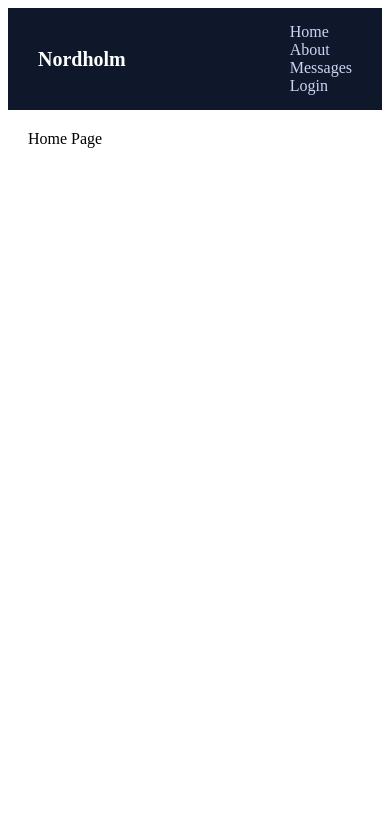
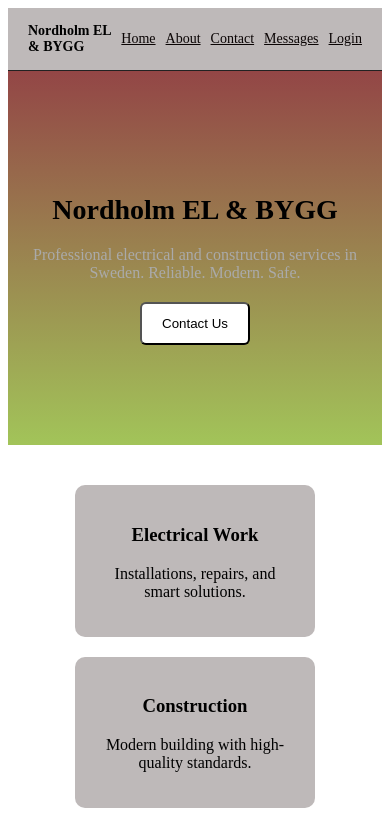
Before and after one commit to NeedOP/Nordholm, a React (Vite) app in the folder Nordholm-frontend/: page / in a window 390 px wide. Shown: the top 826 px of the page. Built offline with nearby package versions, Linux system fonts and the light colour scheme.

Commit message:
fix: SPA routing issue on Vercel, responsive design, contact page, modern styling

```diff
--- a/Nordholm-frontend/src/App.tsx
+++ b/Nordholm-frontend/src/App.tsx
@@ -1,7 +1,9 @@
 import { BrowserRouter, Routes, Route } from "react-router-dom";
 import Navbar from "./components/Navbar";
+import Home from "./pages/Home";
 import Messages from "./pages/Messages";
 import About from "./pages/About";
+import Contact from "./pages/Contact";
 import Login from "./pages/Auth";
 
 function App() {
@@ -10,8 +12,9 @@ function App() {
             <Navbar />
 
             <Routes>
-                <Route path="/" element={<div style={{padding: "20px"}}>Home Page</div>} />
+                <Route path="/" element={<Home />} />
                 <Route path="/about" element={<About />} />
+                <Route path="/contact" element={<Contact />} />
                 <Route path="/messages" element={<Messages />} />
                 <Route path="/login" element={<Login />} />
             </Routes>
--- a/Nordholm-frontend/src/components/Navbar.tsx
+++ b/Nordholm-frontend/src/components/Navbar.tsx
@@ -4,11 +4,12 @@ import "../styles/navbar.css";
 function Navbar() {
     return (
         <nav className="navbar">
-            <div className="logo">Nordholm</div>
+            <div className="logo">Nordholm EL & BYGG</div>
 
             <div className="nav-links">
                 <Link to="/">Home</Link>
                 <Link to="/about">About</Link>
+                <Link to="/contact">Contact</Link>
                 <Link to="/messages">Messages</Link>
                 <Link to="/login">Login</Link>
             </div>
--- a/Nordholm-frontend/src/index.css
+++ b/Nordholm-frontend/src/index.css
@@ -1,111 +1,21 @@
-:root {
-  --text: #6b6375;
-  --text-h: #08060d;
-  --bg: #fff;
-  --border: #e5e4e7;
-  --code-bg: #f4f3ec;
-  --accent: #aa3bff;
-  --accent-bg: rgba(170, 59, 255, 0.1);
-  --accent-border: rgba(170, 59, 255, 0.5);
-  --social-bg: rgba(244, 243, 236, 0.5);
-  --shadow:
-    rgba(0, 0, 0, 0.1) 0 10px 15px -3px, rgba(0, 0, 0, 0.05) 0 4px 6px -2px;
-
-  --sans: system-ui, 'Segoe UI', Roboto, sans-serif;
-  --heading: system-ui, 'Segoe UI', Roboto, sans-serif;
-  --mono: ui-monospace, Consolas, monospace;
-
-  font: 18px/145% var(--sans);
-  letter-spacing: 0.18px;
-  color-scheme: light dark;
-  color: var(--text);
-  background: var(--bg);
-  font-synthesis: none;
-  text-rendering: optimizeLegibility;
-  -webkit-font-smoothing: antialiased;
-  -moz-osx-font-smoothing: grayscale;
-
-  @media (max-width: 1024px) {
-    font-size: 16px;
-  }
-}
-
-@media (prefers-color-scheme: dark) {
-  :root {
-    --text: #9ca3af;
-    --text-h: #f3f4f6;
-    --bg: #16171d;
-    --border: #2e303a;
-    --code-bg: #1f2028;
-    --accent: #c084fc;
-    --accent-bg: rgba(192, 132, 252, 0.15);
-    --accent-border: rgba(192, 132, 252, 0.5);
-    --social-bg: rgba(47, 48, 58, 0.5);
-    --shadow:
-      rgba(0, 0, 0, 0.4) 0 10px 15px -3px, rgba(0, 0, 0, 0.25) 0 4px 6px -2px;
-  }
-
-  #social .button-icon {
-    filter: invert(1) brightness(2);
-  }
-}
-
-#root {
-  width: 1126px;
-  max-width: 100%;
-  margin: 0 auto;
-  text-align: center;
-  border-inline: 1px solid var(--border);
-  min-height: 100svh;
-  display: flex;
-  flex-direction: column;
+* {
+  margin: 0;
+  padding: 0;
   box-sizing: border-box;
 }
 
 body {
-  margin: 0;
+  font-family: Arial, sans-serif;
+  background: #0a0a0a;
+  color: #f5f5f5;
 }
 
-h1,
-h2 {
-  font-family: var(--heading);
-  font-weight: 500;
-  color: var(--text-h);
+a {
+  text-decoration: none;
+  color: inherit;
 }
 
-h1 {
-  font-size: 56px;
-  letter-spacing: -1.68px;
-  margin: 32px 0;
-  @media (max-width: 1024px) {
-    font-size: 36px;
-    margin: 20px 0;
-  }
+button {
+  cursor: pointer;
+  border: none;
 }
-h2 {
-  font-size: 24px;
-  line-height: 118%;
-  letter-spacing: -0.24px;
-  margin: 0 0 8px;
-  @media (max-width: 1024px) {
-    font-size: 20px;
-  }
-}
-p {
-  margin: 0;
-}
-
-code,
-.counter {
-  font-family: var(--mono);
-  display: inline-flex;
-  border-radius: 4px;
-  color: var(--text-h);
-}
-
-code {
-  font-size: 15px;
-  line-height: 135%;
-  padding: 4px 8px;
-  background: var(--code-bg);
-}
--- a/Nordholm-frontend/src/pages/About.tsx
+++ b/Nordholm-frontend/src/pages/About.tsx
@@ -21,7 +21,9 @@ function About() {
                 advanced invoice management.
             </p>
         </div>
+
     );
+
 }
 
 export default About;
--- /dev/null
+++ b/Nordholm-frontend/src/pages/Contact.tsx
@@ -0,0 +1,30 @@
+import "../styles/contact.css";
+
+function Contact() {
+    return (
+        <div className="contact-container">
+            <h1>Contact Us</h1>
+
+            <p>
+                Nordholm EL & BYGG provides electrical and construction services
+                with a focus on quality, safety, and modern solutions.
+            </p>
+
+            <div className="contact-info">
+                <p><strong>Email:</strong> info@nordholmbygg.se</p>
+                <p><strong>Phone:</strong> +46 70 123 45 67</p>
+                <p><strong>Address:</strong> Stockholm, Sweden</p>
+            </div>
+
+            <div className="contact-form">
+                <input placeholder="Your name" />
+                <input placeholder="Your email" />
+                <textarea placeholder="Your message" />
+
+                <button>Send Message</button>
+            </div>
+        </div>
+    );
+}
+
+export default Contact;
--- a/Nordholm-frontend/src/pages/Home.tsx
+++ b/Nordholm-frontend/src/pages/Home.tsx
@@ -1,7 +1,36 @@
+import "../styles/home.css";
+
 function Home() {
     return (
-        <div>
-            <h1>Welcome to Faktura App test(3)</h1>
+        <div className="home">
+
+            <section className="hero">
+                <h1>Nordholm EL & BYGG</h1>
+                <p>
+                    Professional electrical and construction services in Sweden.
+                    Reliable. Modern. Safe.
+                </p>
+
+                <button>Contact Us</button>
+            </section>
+
+            <section className="services">
+                <div className="card">
+                    <h3>Electrical Work</h3>
+                    <p>Installations, repairs, and smart solutions.</p>
+                </div>
+
+                <div className="card">
+                    <h3>Construction</h3>
+                    <p>Modern building with high-quality standards.</p>
+                </div>
+
+                <div className="card">
+                    <h3>Maintenance</h3>
+                    <p>Reliable service and long-term support.</p>
+                </div>
+            </section>
+
         </div>
     );
 }
--- a/Nordholm-frontend/src/styles/about.css
+++ b/Nordholm-frontend/src/styles/about.css
@@ -8,3 +8,10 @@
 .about-container h1 {
     margin-bottom: 20px;
 }
+.about-container h1 {
+    color: black;
+}
+
+.about-container p {
+    color: black;
+}
--- a/Nordholm-frontend/src/styles/chat.css
+++ b/Nordholm-frontend/src/styles/chat.css
@@ -45,22 +45,23 @@
 }
 
 .message {
+    max-width: 60%;
     padding: 10px;
+    border-radius: 10px;
     margin: 5px;
-    border-radius: 10px;
-    max-width: 60%;
+    word-wrap: break-word;
 }
 
-.message.sent {
+.sent {
+    background: #2563eb;
     align-self: flex-end;
-    background-color: #4caf50;
-    color: white;
 }
 
-.message.received {
+.received {
+    background: #222;
     align-self: flex-start;
-    background-color: #e5e5e5;
 }
+
 
 /* INPUT */
 .input-area {
@@ -85,7 +86,7 @@
     font-weight: bold;
     border-left: 4px solid red;
 }
-/* 📱 MOBILE SUPPORT */
+
 @media (max-width: 768px) {
 
     .app-container {
@@ -94,17 +95,35 @@
 
     .sidebar {
         width: 100%;
-        height: 200px;
         display: flex;
         overflow-x: auto;
+        padding: 10px;
+        gap: 10px;
     }
 
     .user-item {
-        min-width: 150px;
-        margin-right: 10px;
+        min-width: 140px;
     }
 
     .chat-area {
-        height: calc(100vh - 200px);
+        height: calc(100vh - 140px);
+    }
+
+    .messages {
+        padding: 5px;
+    }
+
+    .message {
+        max-width: 80%;
+        font-size: 14px;
+    }
+
+    .input-area {
+        flex-direction: column;
+        gap: 5px;
+    }
+
+    .input-area input {
+        width: 100%;
     }
 }
--- /dev/null
+++ b/Nordholm-frontend/src/styles/contact.css
@@ -0,0 +1,40 @@
+.contact-container {
+    max-width: 800px;
+    margin: auto;
+    padding: 40px 20px;
+}
+
+.contact-container h1 {
+    margin-bottom: 20px;
+}
+
+.contact-info {
+    margin: 20px 0;
+    line-height: 1.6;
+}
+
+.contact-form {
+    display: flex;
+    flex-direction: column;
+    gap: 10px;
+}
+
+.contact-form input,
+.contact-form textarea {
+    padding: 10px;
+    background: #111;
+    border: 1px solid #333;
+    color: white;
+    border-radius: 6px;
+}
+
+.contact-form button {
+    background: #222;
+    color: white;
+    padding: 10px;
+    border-radius: 6px;
+}
+
+.contact-form button:hover {
+    background: #333;
+}
--- /dev/null
+++ b/Nordholm-frontend/src/styles/home.css
@@ -0,0 +1,64 @@
+.home {
+    text-align: center;
+}
+
+/* HERO */
+.hero {
+    padding: 100px 20px;
+    background: linear-gradient(180deg, #934646, #a2c459);
+}
+
+.hero h1 {
+    font-size: 40px;
+    margin-bottom: 20px;
+}
+
+.hero p {
+    color: #aaa;
+    margin-bottom: 20px;
+}
+
+.hero button {
+    padding: 12px 20px;
+    background: white;
+    color: black;
+    border-radius: 6px;
+    transition: 0.3s;
+}
+
+.hero button:hover {
+    transform: scale(1.05);
+}
+
+/* SERVICES */
+.services {
+    display: flex;
+    gap: 20px;
+    padding: 40px;
+    justify-content: center;
+}
+
+.card {
+    background: #beb9b9;
+    padding: 20px;
+    border-radius: 10px;
+    width: 200px;
+    transition: 0.3s;
+}
+
+.card:hover {
+    transform: translateY(-5px);
+    background: #1a1a1a;
+}
+
+/* MOBILE */
+@media (max-width: 768px) {
+    .hero h1 {
+        font-size: 28px;
+    }
+
+    .services {
+        flex-direction: column;
+        align-items: center;
+    }
+}
--- a/Nordholm-frontend/src/styles/navbar.css
+++ b/Nordholm-frontend/src/styles/navbar.css
@@ -1,31 +1,39 @@
 .navbar {
     display: flex;
     justify-content: space-between;
-    padding: 15px 30px;
-    background: #0f172a;
-    color: white;
     align-items: center;
+    padding: 15px 20px;
+    background: #beb9b9;
+    border-bottom: 1px solid #222;
 }
 
 .logo {
     font-weight: bold;
-    font-size: 20px;
+    font-size: 18px;
+}
+
+.nav-links {
+    display: flex;
+    gap: 20px;
 }
 
 .nav-links a {
-    margin-left: 20px;
-    text-decoration: none;
-    color: #cbd5f5;
+    color: #0a0404;
+    font-size: 14px;
 }
 
 .nav-links a:hover {
-    color: white;
+    color: #0a0404;
 }
 
 /* 📱 MOBILE */
 @media (max-width: 768px) {
     .nav-links {
-        display: flex;
-        flex-direction: column;
+        font-size: 12px;
+        gap: 10px;
+    }
+
+    .logo {
+        font-size: 14px;
     }
 }
```
Also changed, not shown: Nordholm-frontend/public/vercel.json (added).
